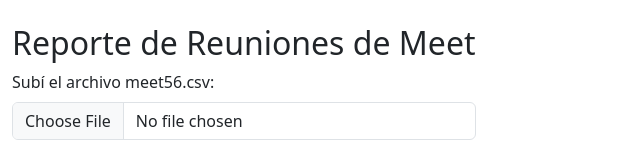
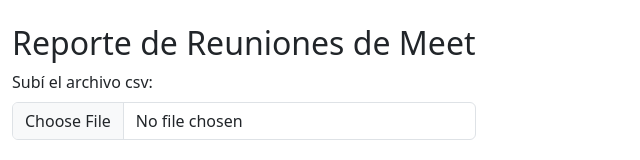
Before and after one commit to Ferchus-24/proyectoMeet, a React (Vite) app: page / in a window 1280 px wide. Shown: the part 322-482 px from the top of the page, without its empty margins (0-640 px from the left). Built offline with nearby package versions, Linux system fonts and the light colour scheme.

Commit message:
guardando

```diff
--- a/src/components/MeetReportViewer.jsx
+++ b/src/components/MeetReportViewer.jsx
@@ -117,7 +117,7 @@
       <h2>Reporte de Reuniones de Meet</h2>
 
       <div className="mb-3">
-        <label className="form-label">Subí el archivo meet56.csv:</label>
+        <label className="form-label">Subí el archivo csv:</label>
         <input
           type="file"
           accept=".csv"
```
